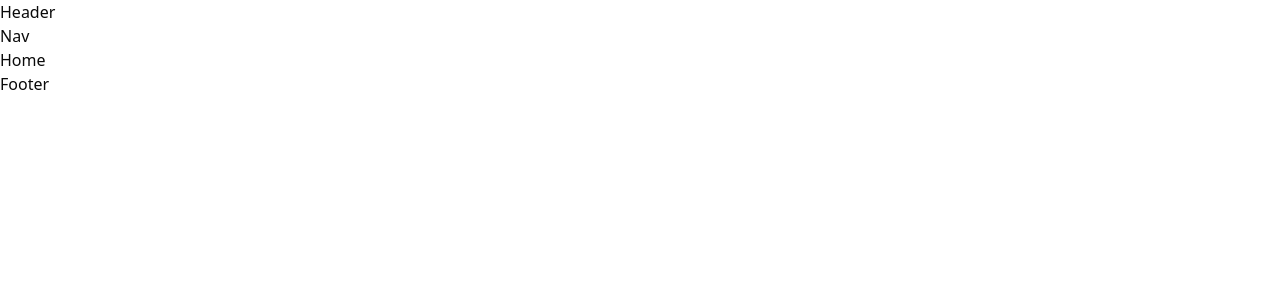
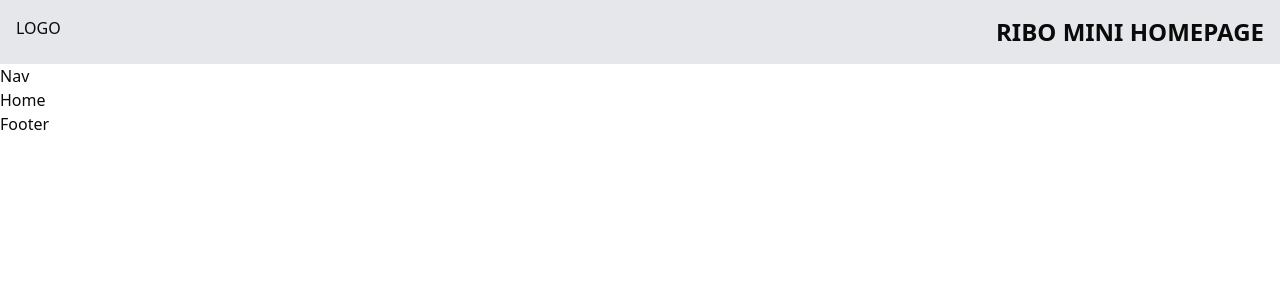
Before and after one commit to Hansungsil/ribo-mini-front, a Next.js app: page / in a window 1280 px wide. Shown: the top 300 px of the page. Built offline with nearby package versions, Linux system fonts and the light colour scheme.

Commit message:
feat: [3] Header - 임시 텍스트 추가

```diff
--- a/src/app/(routes)/_components/Header.tsx
+++ b/src/app/(routes)/_components/Header.tsx
@@ -1,5 +1,10 @@
+import Link from "next/link";
+
 const Header = () => {
-  return <header>Header</header>;
+  return <header className="flex justify-center p-4 bg-gray-200">
+    <Link href="/" className="mr-auto">LOGO</Link>
+    <h1 className="text-2xl font-bold">RIBO MINI HOMEPAGE</h1>
+    </header>;
 };
 
 export default Header;
```
